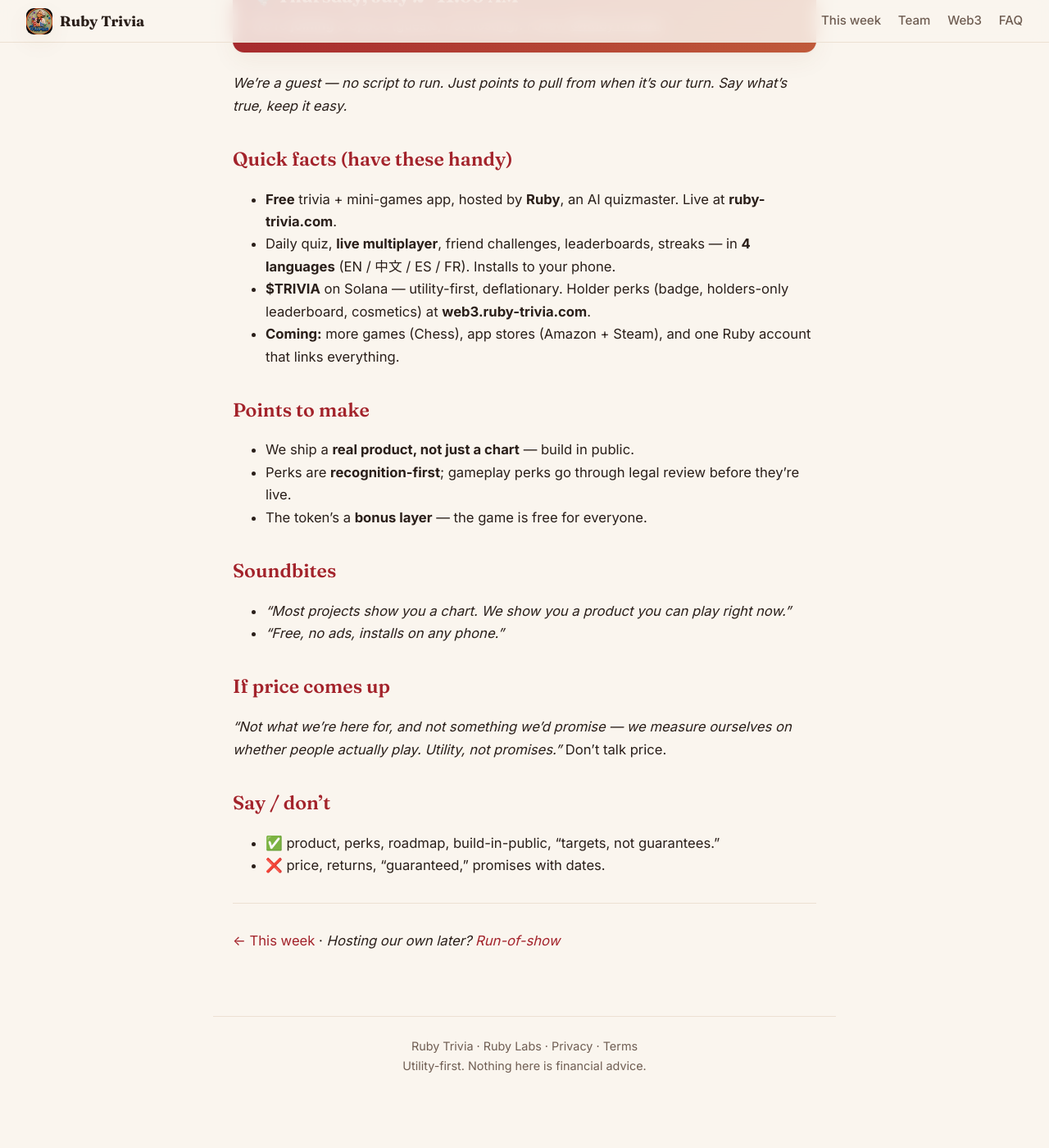
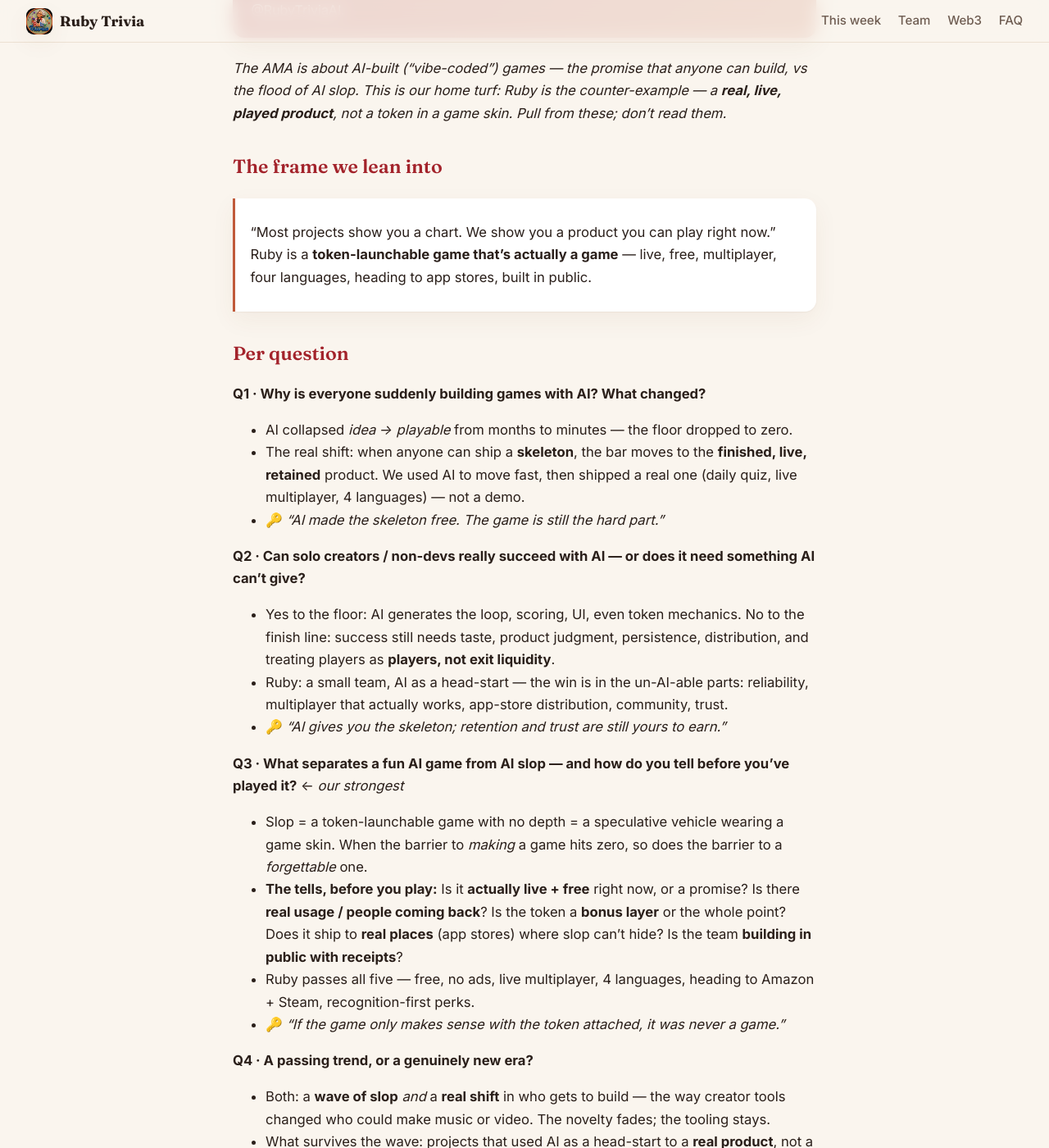
Before and after one commit to ruby-high/ruby-trivia-handbook, a Jekyll site: the page built from space.md, in a window 1280 px wide and 1400 px high, scrolled down 257 px. Shown: the whole window at 82% size. Built offline with Jekyll 4.4.1, drawn with Linux system fonts in a browser that asks for light colours; some of the changed text lies outside the part shown.

Commit message:
Space page = LOOPLAY AMA #3 prep (vibe-coded games) with Ruby talking points per question; fix time to 3pm UTC

```diff
--- a/space.md
+++ b/space.md
@@ -1,34 +1,47 @@
 ---
-title: Thursday Space — Talking Points
+title: Thursday — LOOPLAY AMA #3
 ---
 
-# Thursday Space — what to pull from
+# LOOPLAY AMA #3 — talking points
 
-<div class="callout"><div class="when">🎙️ Thursday, July 2 · 11:00 AM</div>We're <strong>joining</strong> a Space (guests, not hosting). Follow <a href="https://x.com/RubyTriviaAI">@RubyTriviaAI</a>.</div>
+<div class="callout"><div class="when">🎙️ Thu, July 2 · 3:00 PM UTC (11 AM ET)</div><strong>"Are We Entering the Golden Age of Vibe-Coded Games?"</strong> — we're a <strong>guest</strong>. Follow <a href="https://x.com/RubyTriviaAI">@RubyTriviaAI</a>.</div>
 
-*We're a guest — no script to run. Just points to pull from when it's our turn. Say what's true, keep it easy.*
+*The AMA is about AI-built ("vibe-coded") games — the promise that anyone can build, vs the flood of AI slop. This is our home turf: Ruby is the counter-example — a **real, live, played product**, not a token in a game skin. Pull from these; don't read them.*
 
-## Quick facts (have these handy)
-- **Free** trivia + mini-games app, hosted by **Ruby**, an AI quizmaster. Live at **ruby-trivia.com**.
-- Daily quiz, **live multiplayer**, friend challenges, leaderboards, streaks — in **4 languages** (EN / 中文 / ES / FR). Installs to your phone.
-- **$TRIVIA** on Solana — utility-first, deflationary. Holder perks (badge, holders-only leaderboard, cosmetics) at **web3.ruby-trivia.com**.
-- **Coming:** more games (Chess), app stores (Amazon + Steam), and one Ruby account that links everything.
+## The frame we lean into
+> "Most projects show you a chart. We show you a product you can play right now." Ruby is a **token-launchable game that's actually a game** — live, free, multiplayer, four languages, heading to app stores, built in public.
 
-## Points to make
-- We ship a **real product, not just a chart** — build in public.
-- Perks are **recognition-first**; gameplay perks go through legal review before they're live.
-- The token's a **bonus layer** — the game is free for everyone.
+## Per question
 
-## Soundbites
-- *"Most projects show you a chart. We show you a product you can play right now."*
-- *"Free, no ads, installs on any phone."*
+**Q1 · Why is everyone suddenly building games with AI? What changed?**
+- AI collapsed *idea → playable* from months to minutes — the floor dropped to zero.
+- The real shift: when anyone can ship a **skeleton**, the bar moves to the **finished, live, retained** product. We used AI to move fast, then shipped a real one (daily quiz, live multiplayer, 4 languages) — not a demo.
+- 🔑 *"AI made the skeleton free. The game is still the hard part."*
 
-## If price comes up
-*"Not what we're here for, and not something we'd promise — we measure ourselves on whether people actually play. Utility, not promises."* Don't talk price.
+**Q2 · Can solo creators / non-devs really succeed with AI — or does it need something AI can't give?**
+- Yes to the floor: AI generates the loop, scoring, UI, even token mechanics. No to the finish line: success still needs taste, product judgment, persistence, distribution, and treating players as **players, not exit liquidity**.
+- Ruby: a small team, AI as a head-start — the win is in the un-AI-able parts: reliability, multiplayer that actually works, app-store distribution, community, trust.
+- 🔑 *"AI gives you the skeleton; retention and trust are still yours to earn."*
+
+**Q3 · What separates a fun AI game from AI slop — and how do you tell before you've played it?**  ← *our strongest*
+- Slop = a token-launchable game with no depth = a speculative vehicle wearing a game skin. When the barrier to *making* a game hits zero, so does the barrier to a *forgettable* one.
+- **The tells, before you play:** Is it **actually live + free** right now, or a promise? Is there **real usage / people coming back**? Is the token a **bonus layer** or the whole point? Does it ship to **real places** (app stores) where slop can't hide? Is the team **building in public with receipts**?
+- Ruby passes all five — free, no ads, live multiplayer, 4 languages, heading to Amazon + Steam, recognition-first perks.
+- 🔑 *"If the game only makes sense with the token attached, it was never a game."*
+
+**Q4 · A passing trend, or a genuinely new era?**
+- Both: a **wave of slop** *and* a **real shift** in who gets to build — the way creator tools changed who could make music or video. The novelty fades; the tooling stays.
+- What survives the wave: projects that used AI as a head-start to a **real product**, not a shortcut to a token. That's our bet — utility-first, build in public, judged by what we ship.
+- 🔑 *"The era is real for whoever ships a real product. The wave washes out the rest."*
+
+## Quick facts (have handy)
+- Free trivia + mini-games app, hosted by **Ruby**, an AI quizmaster. Live at **ruby-trivia.com** — daily quiz, live multiplayer, friend challenges, leaderboards, **4 languages**, installs to phone.
+- **$TRIVIA** on Solana — utility-first, deflationary; recognition-first holder perks at **web3.ruby-trivia.com**.
+- **Coming:** more games (Chess), app stores (Amazon + Steam), one account that links everything.
 
 ## Say / don't
-- ✅ product, perks, roadmap, build-in-public, "targets, not guarantees."
-- ❌ price, returns, "guaranteed," promises with dates.
+- ✅ product, real usage, build-in-public, "targets, not guarantees."
+- ❌ price/returns talk; **don't bash other projects by name** — punch at *"slop,"* not people.
 
 ---
 [← This week](plan) · *Hosting our own later? [Run-of-show](space-hosting)*
```
Also changed, not shown: plan.md (+2 -2 lines).
